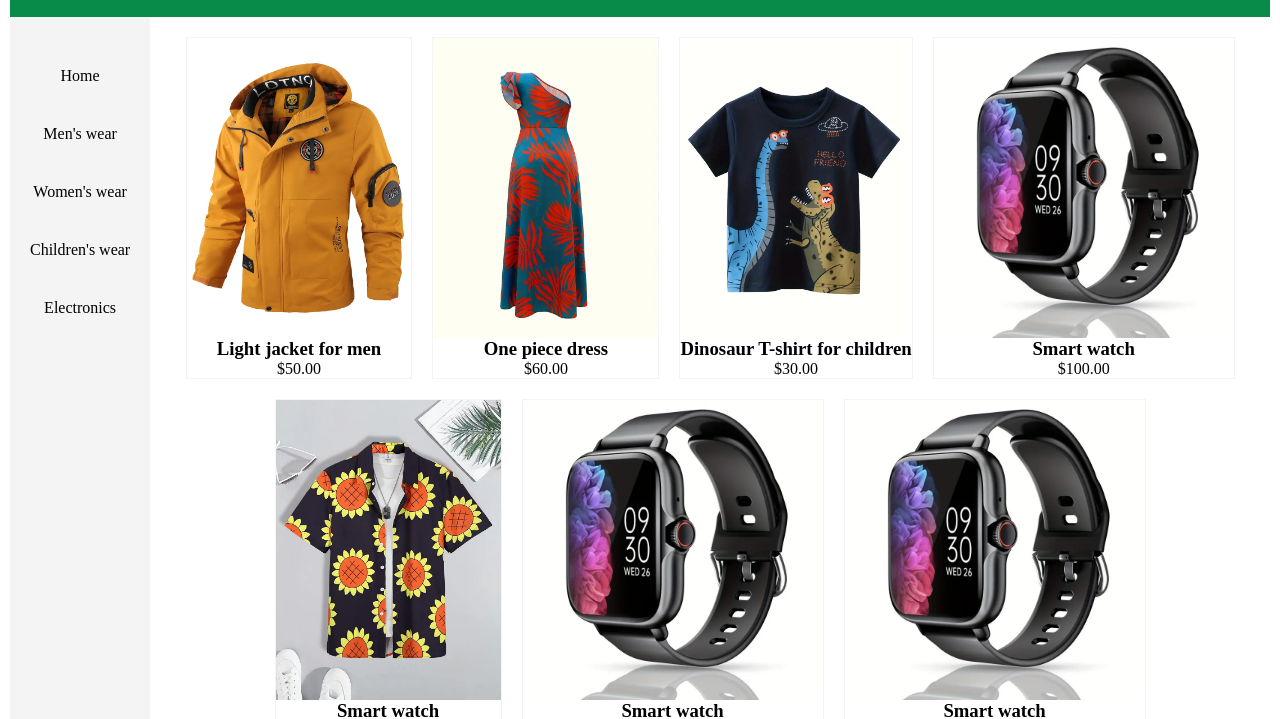
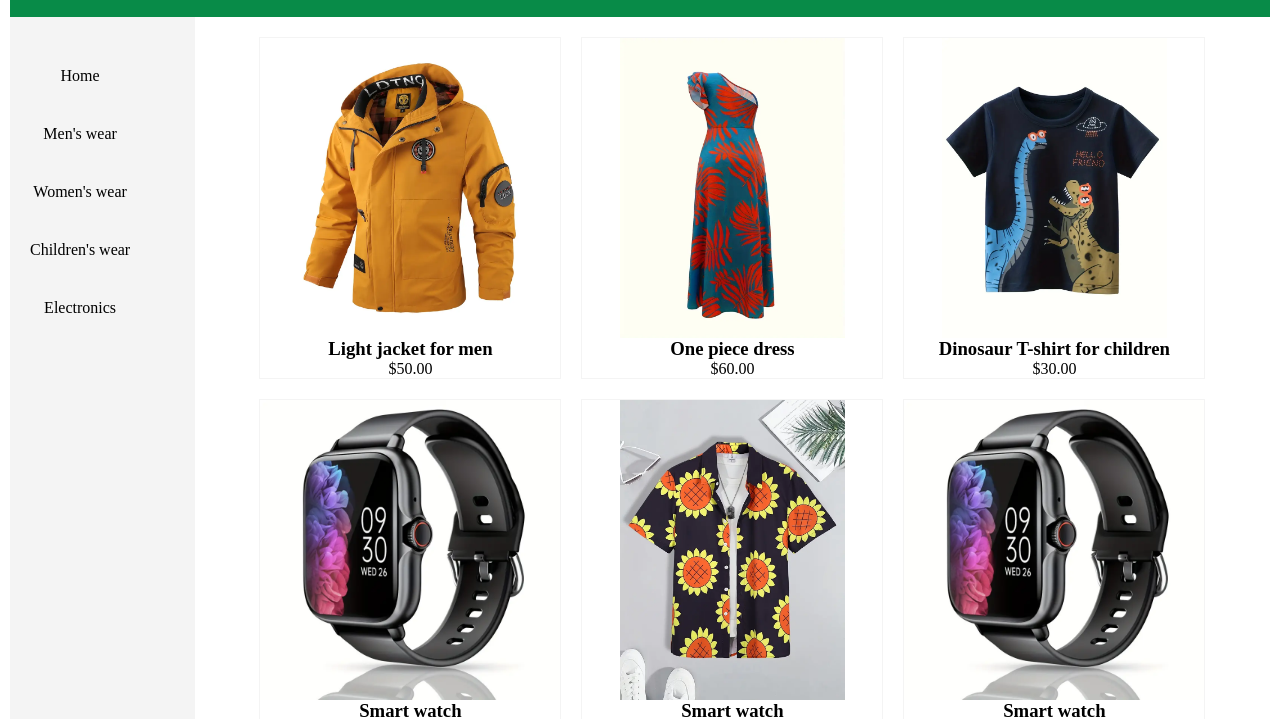
Before and after one commit to RaulRC86/CODSOFT, a plain HTML site: page landing_page/index.html in a window 1280 px wide. Shown: the part 70-789 px from the top of the page. Drawn offline with Linux system fonts and the light colour scheme.

Commit message:
Adding css grid to main

```diff
--- a/landing_page/assets/css/style.css
+++ b/landing_page/assets/css/style.css
@@ -8,7 +8,7 @@
       "aside main main"
       "aside main main"
       "footer footer footer";
-    padding: 10px;
+
     text-align: center;
   }
 
@@ -42,7 +42,9 @@
   main {
     grid-area: main;
     background-color: white;
-    display: flex;
+    display: grid;
+    grid-template-columns: auto auto auto;
+    gap: 10px;
     flex-wrap: wrap;
     justify-content: center;
     gap: 20px;
```
